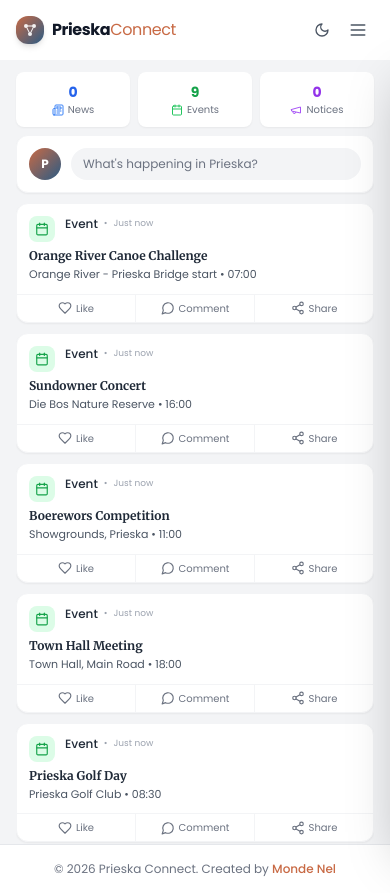
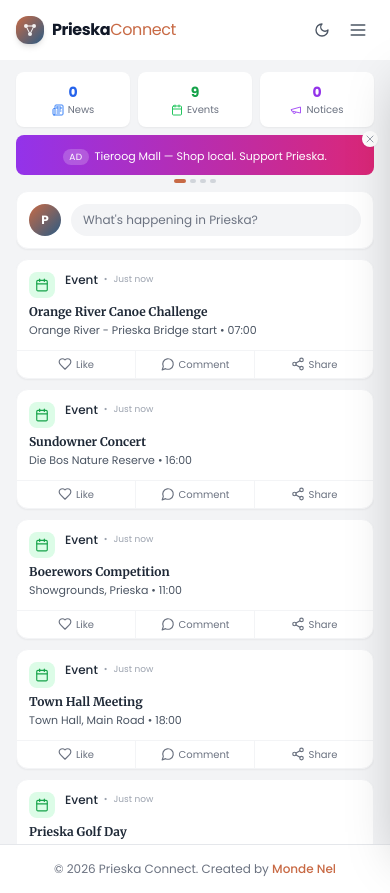
Before and after one commit to MondeNel/prieska-tourism, a React (Vite) app in the folder prieska-tourism/: page / in a window 390 px wide. Built offline with nearby package versions, Linux system fonts and the light colour scheme.

Commit message:
feat: Position dynamic ad banner above feed on mobile, in right sidebar on desktop

```diff
--- a/prieska-tourism/src/components/sections/AdBanner.jsx
+++ b/prieska-tourism/src/components/sections/AdBanner.jsx
@@ -1,31 +1,12 @@
+// src/components/sections/AdBanner.jsx
 import { useState, useEffect } from 'react'
 import { X, ExternalLink } from 'lucide-react'
 
 const ads = [
-  {
-    id: 1,
-    title: 'Prieska Copper Mine',
-    description: 'Now hiring! Join our team.',
-    bgColor: 'from-amber-500 to-orange-600',
-    link: '#',
-    image: null
-  },
-  {
-    id: 2,
-    title: 'Die Bos Nature Reserve',
-    description: 'Book your picnic spot today!',
-    bgColor: 'from-green-600 to-emerald-700',
-    link: '#',
-    image: null
-  },
-  {
-    id: 3,
-    title: 'Tieroog Mall',
-    description: 'Shop local. Support Prieska.',
-    bgColor: 'from-purple-600 to-pink-600',
-    link: '#',
-    image: null
-  }
+  { id: 1, title: 'Tieroog Mall', description: 'Shop local. Support Prieska.', bgColor: 'from-purple-600 to-pink-600', link: '#' },
+  { id: 2, title: 'Prieska Copper Mine', description: 'Now hiring! Join our team.', bgColor: 'from-amber-500 to-orange-600', link: '#' },
+  { id: 3, title: 'GWK Fuel Station', description: 'Best fuel prices in town.', bgColor: 'from-green-600 to-emerald-700', link: '#' },
+  { id: 4, title: 'Spar Tieroog Mall', description: 'Fresh produce daily.', bgColor: 'from-blue-600 to-indigo-700', link: '#' },
 ]
 
 const AdBanner = () => {
@@ -35,7 +16,7 @@ const AdBanner = () => {
   useEffect(() => {
     const interval = setInterval(() => {
       setCurrentAdIndex((prev) => (prev + 1) % ads.length)
-    }, 6000)
+    }, 5000)
     return () => clearInterval(interval)
   }, [])
 
@@ -44,45 +25,27 @@ const AdBanner = () => {
   const currentAd = ads[currentAdIndex]
 
   return (
-    <div className="relative max-w-7xl mx-auto px-4 mb-6 md:mb-8">
-      <div className={`bg-gradient-to-r ${currentAd.bgColor} rounded-xl shadow-lg overflow-hidden`}>
-        <button
-          onClick={() => setIsVisible(false)}
-          className="absolute top-1.5 right-1.5 md:top-2 md:right-2 z-10 p-1 bg-black/20 hover:bg-black/40 rounded-full text-white transition"
-        >
-          <X className="w-3.5 h-3.5 md:w-4 md:h-4" />
-        </button>
+    <div className="relative">
+      <button
+        onClick={() => setIsVisible(false)}
+        className="absolute -top-1 -right-1 z-10 p-0.5 bg-white dark:bg-gray-800 rounded-full shadow-sm hover:shadow transition"
+      >
+        <X className="w-3 h-3 text-gray-400" />
+      </button>
 
-        <a href={currentAd.link} target="_blank" rel="noopener noreferrer" className="block p-4 md:p-6 lg:p-8">
-          <div className="flex flex-col md:flex-row items-start md:items-center justify-between gap-3 md:gap-4">
-            <div className="text-white">
-              <span className="text-[10px] md:text-xs uppercase tracking-wider bg-white/20 px-2 md:px-3 py-0.5 md:py-1 rounded-full">
-                Sponsored
-              </span>
-              <h3 className="text-lg md:text-2xl lg:text-3xl font-serif font-bold mt-2 md:mt-3">
-                {currentAd.title}
-              </h3>
-              <p className="text-white/90 text-sm md:text-base mt-0.5 md:mt-1">
-                {currentAd.description}
-              </p>
-            </div>
-            <div className="flex items-center gap-1.5 md:gap-2 bg-white/20 backdrop-blur-sm px-4 py-2 md:px-5 md:py-3 rounded-full text-white text-sm md:text-base font-medium hover:bg-white/30 transition self-start md:self-auto">
-              <span>Learn More</span>
-              <ExternalLink className="w-3.5 h-3.5 md:w-4 md:h-4" />
-            </div>
-          </div>
-        </a>
+      <div className={`bg-gradient-to-r ${currentAd.bgColor} rounded-lg px-3 py-2 text-white text-center`}>
+        <span className="text-[9px] uppercase tracking-wider bg-white/20 px-1.5 py-0.5 rounded-full mr-1.5">Ad</span>
+        <span className="text-[11px]">{currentAd.title} — {currentAd.description}</span>
       </div>
 
-      <div className="flex justify-center gap-1.5 md:gap-2 mt-2 md:mt-3">
+      {/* Dot indicators */}
+      <div className="flex justify-center gap-1 mt-1">
         {ads.map((_, idx) => (
           <button
             key={idx}
             onClick={() => setCurrentAdIndex(idx)}
-            className={`h-1 md:h-1.5 rounded-full transition-all ${
-              idx === currentAdIndex
-                ? 'w-6 md:w-8 bg-prieska-terracotta'
-                : 'w-3 md:w-4 bg-gray-300 dark:bg-gray-600'
+            className={`h-1 rounded-full transition-all ${
+              idx === currentAdIndex ? 'w-3 bg-prieska-terracotta' : 'w-1.5 bg-gray-300 dark:bg-gray-600'
             }`}
           />
         ))}
--- a/prieska-tourism/src/pages/Home.jsx
+++ b/prieska-tourism/src/pages/Home.jsx
@@ -3,6 +3,7 @@ import { useState, useEffect } from 'react'
 import LeftSidebar from '../components/layout/LeftSidebar'
 import RightSidebar from '../components/layout/RightSidebar'
 import MainFeed from '../components/layout/MainFeed'
+import AdBanner from '../components/sections/AdBanner'
 import { getQuickStats } from '../data/activityFeed'
 
 import History from '../components/sections/History'
@@ -116,6 +117,13 @@ const Home = () => {
         </div>
       </div>
 
+      {/* Mobile Ad Banner - Only visible on small screens */}
+      <div className="lg:hidden flex-shrink-0 bg-gray-100 dark:bg-gray-950 px-4 pb-2">
+        <div className="max-w-2xl mx-auto">
+          <AdBanner />
+        </div>
+      </div>
+
       {/* Scrollable Content */}
       <div className="flex-1 overflow-hidden">
         <div className="max-w-7xl mx-auto px-4 h-full">
@@ -128,6 +136,7 @@ const Home = () => {
               {renderMainContent()}
             </div>
 
+            {/* Right Sidebar - Desktop only, contains ads */}
             <div className="hidden lg:block lg:col-span-3 h-full overflow-y-auto pb-4 feed-scroll">
               <RightSidebar />
             </div>
```
